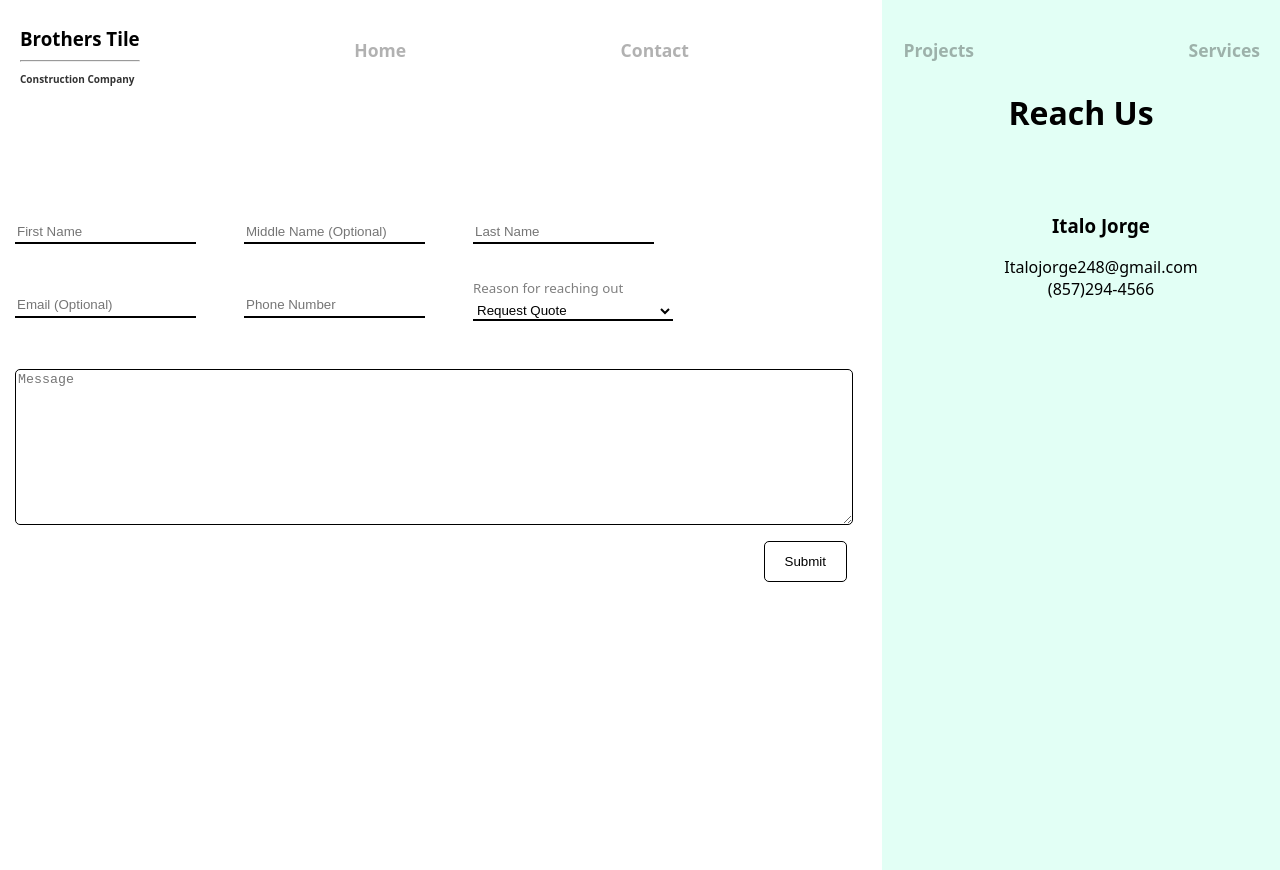
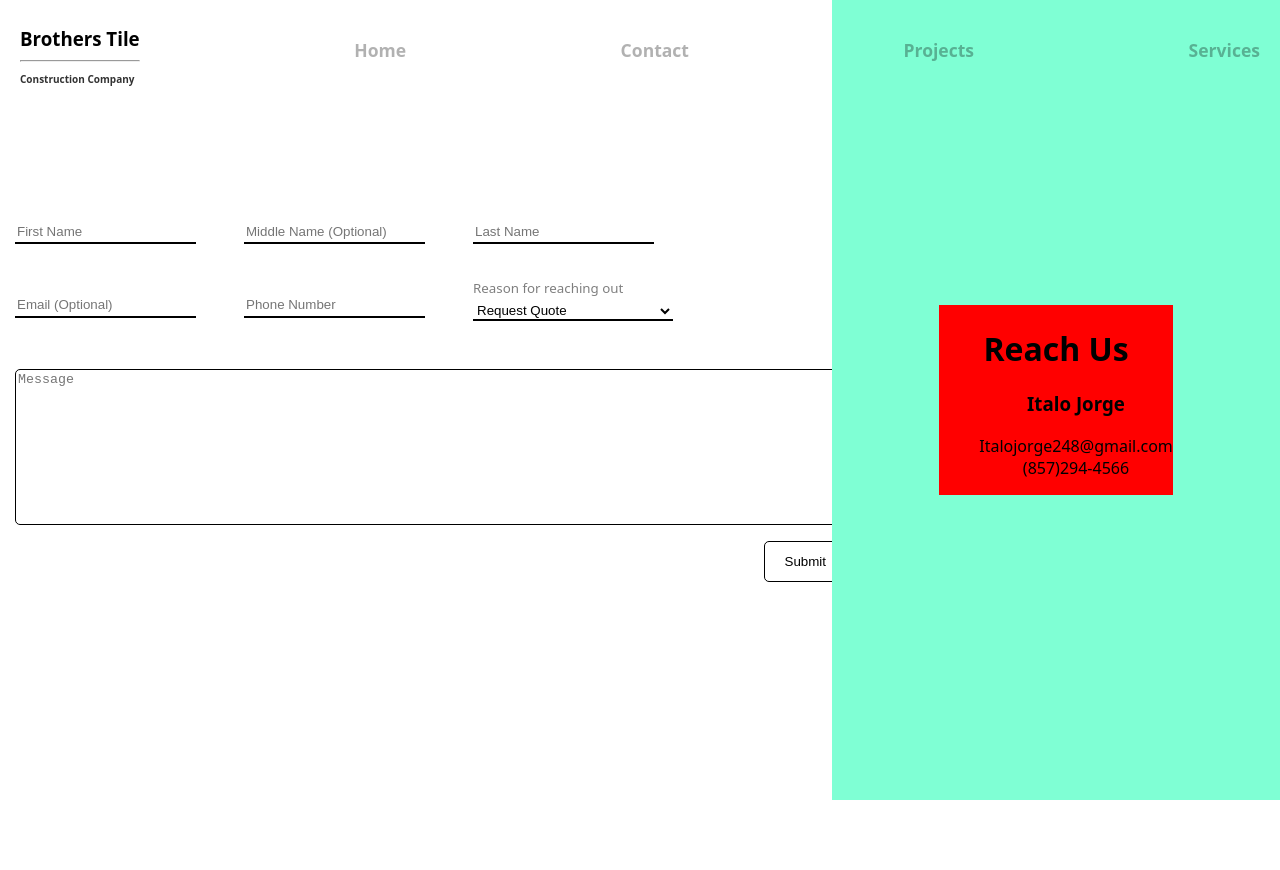
Before and after one commit to CauanWeb/Brothers-Tile, a website: page contact.html in a window 1280 px wide. After the commit the page ends 800 px from the top, so only its background shows below. Drawn offline with Linux system fonts and the light colour scheme.

Commit message:
Work In Progress

```diff
--- a/contact.html
+++ b/contact.html
@@ -127,16 +127,16 @@
 
     <div class="container">
         <div class="reach_us">
+            <div style="background-color: red;">
                 <h1>
                     Reach Us
                 </h1>
-            <br>
-            <ul style="width: 90%; min-height: fit-content; display: flex; justify-content: center; align-items: center; justify-self: center; display: flex; flex-direction: column">
+                <ul>
                     <h3>Italo Jorge</h3>
                     <div>Italojorge248@gmail.com</div>
                     <div>(857)294-4566</div>
-
                 </ul>
+            </div>
         </div>
     </div>
 
--- a/css/contact.css
+++ b/css/contact.css
@@ -10,7 +10,6 @@ body{
     min-height: 100vh;
     font-family: system-ui, -apple-system, BlinkMacSystemFont, 'Segoe UI', Roboto, Oxygen, Ubuntu, Cantarell, 'Open Sans', 'Helvetica Neue', sans-serif;
     font: 588;
-    /* background-color: ; */
 }
 
 .title{
@@ -99,30 +98,22 @@ textarea{
 .container{
     min-height: 100vh;
     width: 35%;
-    float: right;
     display: flex;
-    justify-content: center;
 }
 
 .reach_us{
-    text-align: center;
-    margin-left: 50px;
     min-height: 100vh;
-    width: 90%;
-    padding-top: 70px;
-    background-color: rgba(127, 255, 212, 0.226);
-}
+    width: 100%;
 
-.social-icon{
-    width: 50px;
-    height: 50px;
-    border-radius: 50%;
     display: flex;
+    flex-direction: column;
     justify-content: center;
     align-items: center;
-    text-decoration: none;
-    background-color: #333; /* Background color of the circle */
-    color: white;
+
+    background-color: aquamarine;
+    text-align: center;
+
+    z-index: 0;
 }
 
 @media (max-width: 786px){
```
Lines whose indentation alone changed are shown as unchanged.
